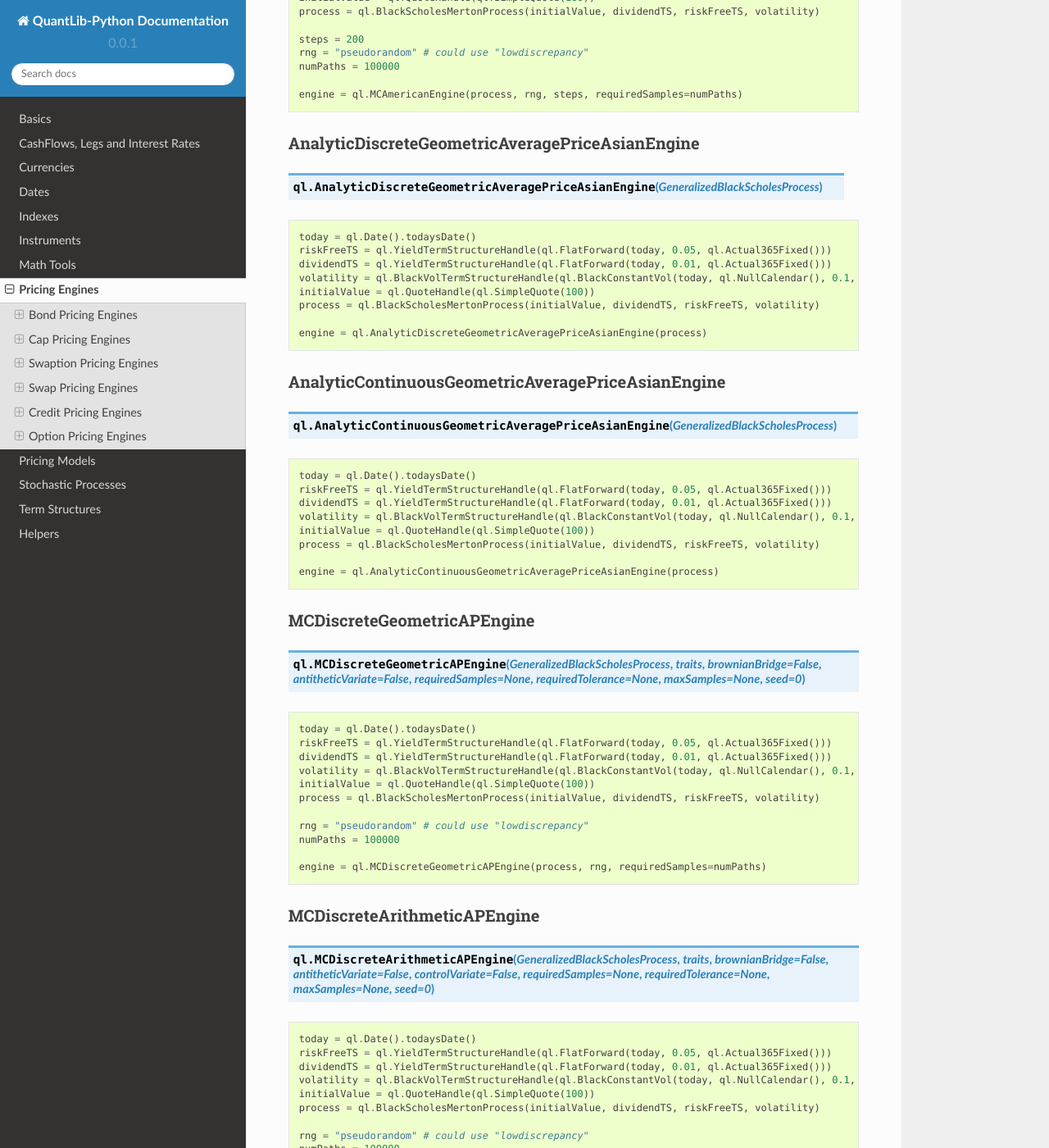
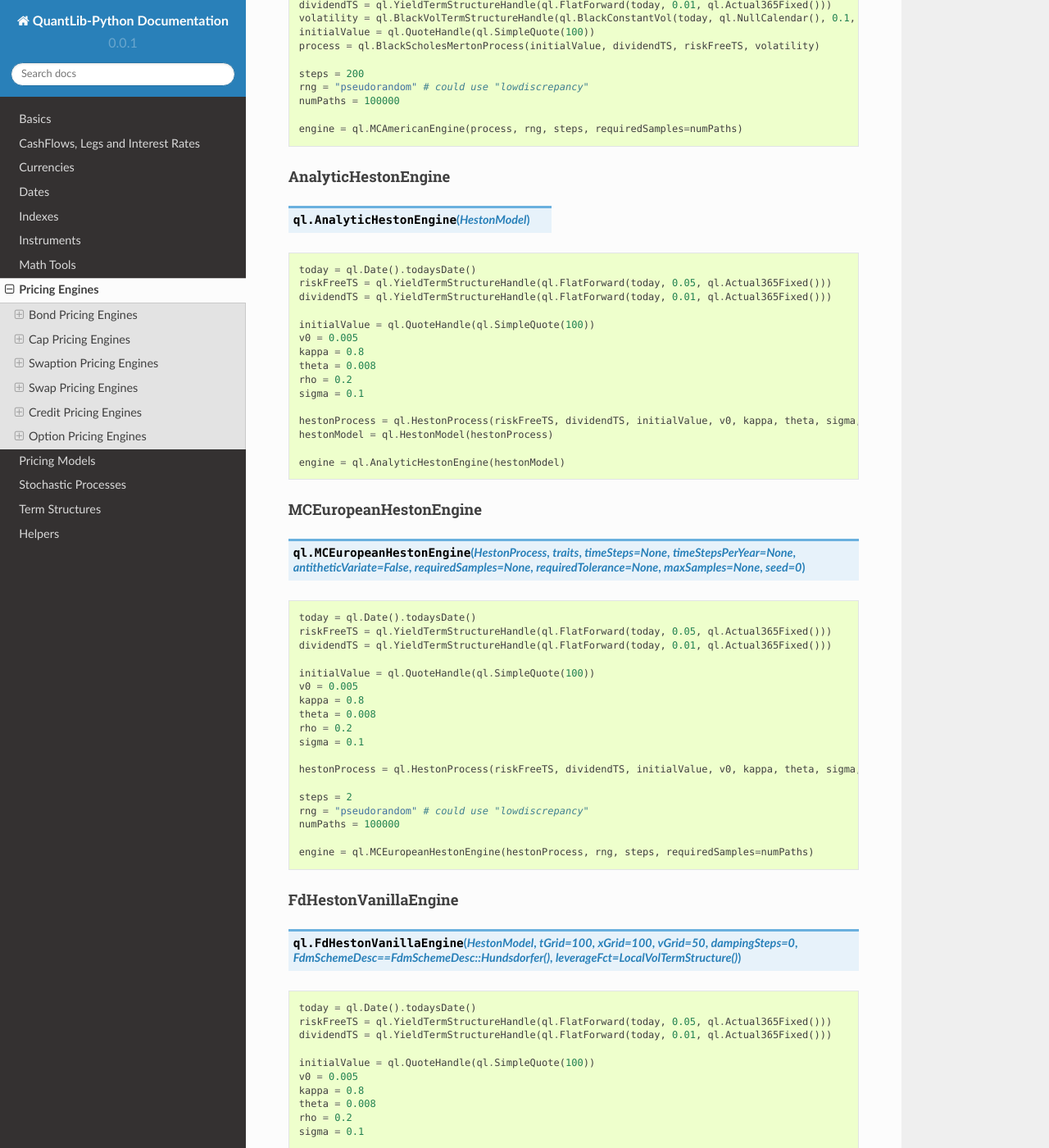
Before and after one commit to nhaga/QuantLib-Python-Docs, a Sphinx documentation site: the page built from docs/pricing_engines.rst, in a window 1280 px wide and 1400 px high, scrolled down 7374 px. Shown: the whole window at 82% size. Built offline with Sphinx 7.4.7 and the Read the Docs theme 2.0.0, drawn with Linux system fonts in a browser that asks for light colours; formulas are drawn with MathJax 3; some of the changed text lies outside the part shown.

Commit message:
added sections to Option Pricing Engines

```diff
--- a/docs/pricing_engines.rst
+++ b/docs/pricing_engines.rst
@@ -2,7 +2,7 @@
 Pricing Engines
 ###############
 
-------
+---------------
 
 Bond Pricing Engines
 ####################
@@ -346,7 +350,7 @@
 
 
 MCEuropeanEngine
-****************
+----------------
 
 .. function:: ql.MCEuropeanEngine(GeneralizedBlackScholesProcess, traits, timeSteps=None, timeStepsPerYear=None, brownianBridge=False, antitheticVariate=False, requiredSamples=None, requiredTolerance=None, maxSamples=None, seed=0)
 
@@ -367,7 +371,7 @@
 
 
 FdBlackScholesVanillaEngine
-***************************
+---------------------------
 
 Note that this engine is capable of pricing both European and American payoffs!
 
@@ -387,7 +391,7 @@
 
 
 MCAmericanEngine
-****************
+----------------
 
 .. function:: ql.MCAmericanEngine(GeneralizedBlackScholesProcess, traits, timeSteps=None, timeStepsPerYear=None, antitheticVariate=False, controlVariate=False, requiredSamples=None, requiredTolerance=None, maxSamples=None, seed=0, polynomOrder=2, polynomType=0, nCalibrationSamples=2048, antitheticVariateCalibration=None, seedCalibration=None)
 
@@ -407,8 +411,91 @@
     engine = ql.MCAmericanEngine(process, rng, steps, requiredSamples=numPaths)
 
 
+AnalyticHestonEngine
+--------------------
+
+.. function:: ql.AnalyticHestonEngine(HestonModel)
+
+.. code-block:: python
+
+    today = ql.Date().todaysDate()
+    riskFreeTS = ql.YieldTermStructureHandle(ql.FlatForward(today, 0.05, ql.Actual365Fixed()))
+    dividendTS = ql.YieldTermStructureHandle(ql.FlatForward(today, 0.01, ql.Actual365Fixed()))
+
+    initialValue = ql.QuoteHandle(ql.SimpleQuote(100))
+    v0 = 0.005
+    kappa = 0.8
+    theta = 0.008
+    rho = 0.2
+    sigma = 0.1
+
+    hestonProcess = ql.HestonProcess(riskFreeTS, dividendTS, initialValue, v0, kappa, theta, sigma, rho)
+    hestonModel = ql.HestonModel(hestonProcess)
+
+    engine = ql.AnalyticHestonEngine(hestonModel)
+
+
+MCEuropeanHestonEngine
+----------------------
+
+.. function:: ql.MCEuropeanHestonEngine(HestonProcess, traits, timeSteps=None, timeStepsPerYear=None, antitheticVariate=False, requiredSamples=None, requiredTolerance=None, maxSamples=None, seed=0)
+
+.. code-block:: python
+
+    today = ql.Date().todaysDate()
+    riskFreeTS = ql.YieldTermStructureHandle(ql.FlatForward(today, 0.05, ql.Actual365Fixed()))
+    dividendTS = ql.YieldTermStructureHandle(ql.FlatForward(today, 0.01, ql.Actual365Fixed()))
+
+    initialValue = ql.QuoteHandle(ql.SimpleQuote(100))
+    v0 = 0.005
+    kappa = 0.8
+    theta = 0.008
+    rho = 0.2
+    sigma = 0.1
+
+    hestonProcess = ql.HestonProcess(riskFreeTS, dividendTS, initialValue, v0, kappa, theta, sigma, rho)
+
+    steps = 2
+    rng = "pseudorandom" # could use "lowdiscrepancy"
+    numPaths = 100000
+
+    engine = ql.MCEuropeanHestonEngine(hestonProcess, rng, steps, requiredSamples=numPaths)
+
+
+FdHestonVanillaEngine
+---------------------
+
+.. function:: ql.FdHestonVanillaEngine(HestonModel, tGrid=100, xGrid=100, vGrid=50, dampingSteps=0, FdmSchemeDesc==FdmSchemeDesc::Hundsdorfer(), leverageFct=LocalVolTermStructure())
+
+.. code-block:: python
+
+    today = ql.Date().todaysDate()
+    riskFreeTS = ql.YieldTermStructureHandle(ql.FlatForward(today, 0.05, ql.Actual365Fixed()))
+    dividendTS = ql.YieldTermStructureHandle(ql.FlatForward(today, 0.01, ql.Actual365Fixed()))
+
+    initialValue = ql.QuoteHandle(ql.SimpleQuote(100))
+    v0 = 0.005
+    kappa = 0.8
+    theta = 0.008
+    rho = 0.2
+    sigma = 0.1
+
+    hestonProcess = ql.HestonProcess(riskFreeTS, dividendTS, initialValue, v0, kappa, theta, sigma, rho)
+    hestonModel = ql.HestonModel(hestonProcess)
+
+    tGrid, xGrid, vGrid = 100, 100, 50
+    dampingSteps = 0
+    fdScheme = ql.FdmSchemeDesc.ModifiedCraigSneyd()
+
+    engine = ql.FdHestonVanillaEngine(hestonModel, tGrid, xGrid, vGrid, dampingSteps, fdScheme)
+
+
+
+Asian Options
+*************
+
 AnalyticDiscreteGeometricAveragePriceAsianEngine
-************************************************
+------------------------------------------------
 
 .. function:: ql.AnalyticDiscreteGeometricAveragePriceAsianEngine(GeneralizedBlackScholesProcess)
 
@@ -425,7 +512,7 @@
 
 
 AnalyticContinuousGeometricAveragePriceAsianEngine
-**************************************************
+--------------------------------------------------
 
 .. function:: ql.AnalyticContinuousGeometricAveragePriceAsianEngine(GeneralizedBlackScholesProcess)
 
@@ -442,7 +529,7 @@
 
 
 MCDiscreteGeometricAPEngine
-***************************
+---------------------------
 
 .. function:: ql.MCDiscreteGeometricAPEngine(GeneralizedBlackScholesProcess, traits, brownianBridge=False, antitheticVariate=False, requiredSamples=None, requiredTolerance=None, maxSamples=None, seed=0)
 
@@ -462,7 +549,7 @@
 
 
 MCDiscreteArithmeticAPEngine
-****************************
+----------------------------
 
 .. function:: ql.MCDiscreteArithmeticAPEngine(GeneralizedBlackScholesProcess, traits, brownianBridge=False, antitheticVariate=False, controlVariate=False, requiredSamples=None, requiredTolerance=None, maxSamples=None, seed=0)
 
@@ -482,7 +569,7 @@
 
 
 FdBlackScholesAsianEngine
-*************************
+-------------------------
 
 Note that this engine will throw an error if asked to price Geometric averaging options. It only prices Dsicrete Arithmetic Asians.
 
@@ -537,80 +631,11 @@
   engine = ql.MCEuropeanBasketEngine(multiProcess, rng, timeStepsPerYear=stepsPerYear, requiredSamples=numSteps, seed=seed)
 
 
-AnalyticHestonEngine
-********************
+Cliquet Options
+***************
 
-.. function:: ql.AnalyticHestonEngine(HestonModel)
+Forward Options
+***************
 
-.. code-block:: python
-
-    today = ql.Date().todaysDate()
-    riskFreeTS = ql.YieldTermStructureHandle(ql.FlatForward(today, 0.05, ql.Actual365Fixed()))
-    dividendTS = ql.YieldTermStructureHandle(ql.FlatForward(today, 0.01, ql.Actual365Fixed()))
-
-    initialValue = ql.QuoteHandle(ql.SimpleQuote(100))
-    v0 = 0.005
-    kappa = 0.8
-    theta = 0.008
-    rho = 0.2
-    sigma = 0.1
-
-    hestonProcess = ql.HestonProcess(riskFreeTS, dividendTS, initialValue, v0, kappa, theta, sigma, rho)
-    hestonModel = ql.HestonModel(hestonProcess)
-
-    engine = ql.AnalyticHestonEngine(hestonModel)
-
-
-MCEuropeanHestonEngine
-**********************
-
-.. function:: ql.MCEuropeanHestonEngine(HestonProcess, traits, timeSteps=None, timeStepsPerYear=None, antitheticVariate=False, requiredSamples=None, requiredTolerance=None, maxSamples=None, seed=0)
-
-.. code-block:: python
-
-    today = ql.Date().todaysDate()
-    riskFreeTS = ql.YieldTermStructureHandle(ql.FlatForward(today, 0.05, ql.Actual365Fixed()))
-    dividendTS = ql.YieldTermStructureHandle(ql.FlatForward(today, 0.01, ql.Actual365Fixed()))
-
-    initialValue = ql.QuoteHandle(ql.SimpleQuote(100))
-    v0 = 0.005
-    kappa = 0.8
-    theta = 0.008
-    rho = 0.2
-    sigma = 0.1
-
-    hestonProcess = ql.HestonProcess(riskFreeTS, dividendTS, initialValue, v0, kappa, theta, sigma, rho)
-
-    steps = 2
-    rng = "pseudorandom" # could use "lowdiscrepancy"
-    numPaths = 100000
-
-    engine = ql.MCEuropeanHestonEngine(hestonProcess, rng, steps, requiredSamples=numPaths)
-
-
-FdHestonVanillaEngine
-*********************
-
-.. function:: ql.FdHestonVanillaEngine(HestonModel, tGrid=100, xGrid=100, vGrid=50, dampingSteps=0, FdmSchemeDesc==FdmSchemeDesc::Hundsdorfer(), leverageFct=LocalVolTermStructure())
-
-.. code-block:: python
-
-    today = ql.Date().todaysDate()
-    riskFreeTS = ql.YieldTermStructureHandle(ql.FlatForward(today, 0.05, ql.Actual365Fixed()))
-    dividendTS = ql.YieldTermStructureHandle(ql.FlatForward(today, 0.01, ql.Actual365Fixed()))
-
-    initialValue = ql.QuoteHandle(ql.SimpleQuote(100))
-    v0 = 0.005
-    kappa = 0.8
-    theta = 0.008
-    rho = 0.2
-    sigma = 0.1
-
-    hestonProcess = ql.HestonProcess(riskFreeTS, dividendTS, initialValue, v0, kappa, theta, sigma, rho)
-    hestonModel = ql.HestonModel(hestonProcess)
-
-    tGrid, xGrid, vGrid = 100, 100, 50
-    dampingSteps = 0
-    fdScheme = ql.FdmSchemeDesc.ModifiedCraigSneyd()
-
-    engine = ql.FdHestonVanillaEngine(hestonModel, tGrid, xGrid, vGrid, dampingSteps, fdScheme)
+Quanto Options
+**************
```
Also changed, not shown: other parts of docs/pricing_engines.rst (+13 -2 lines).
